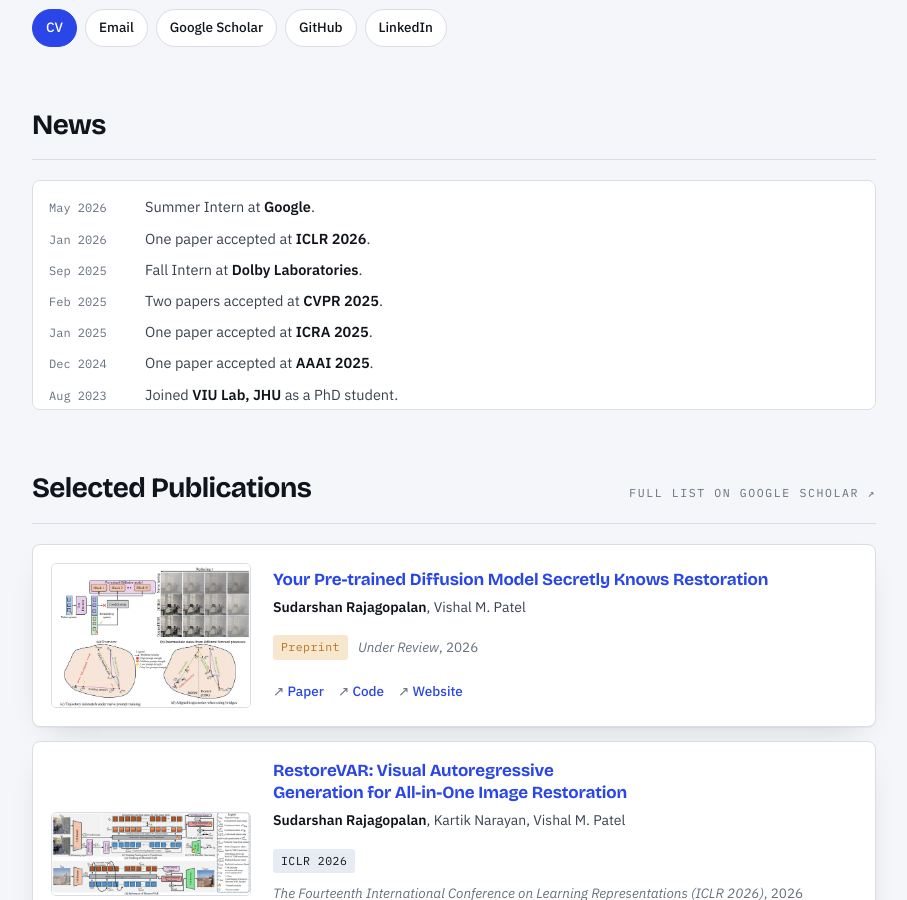
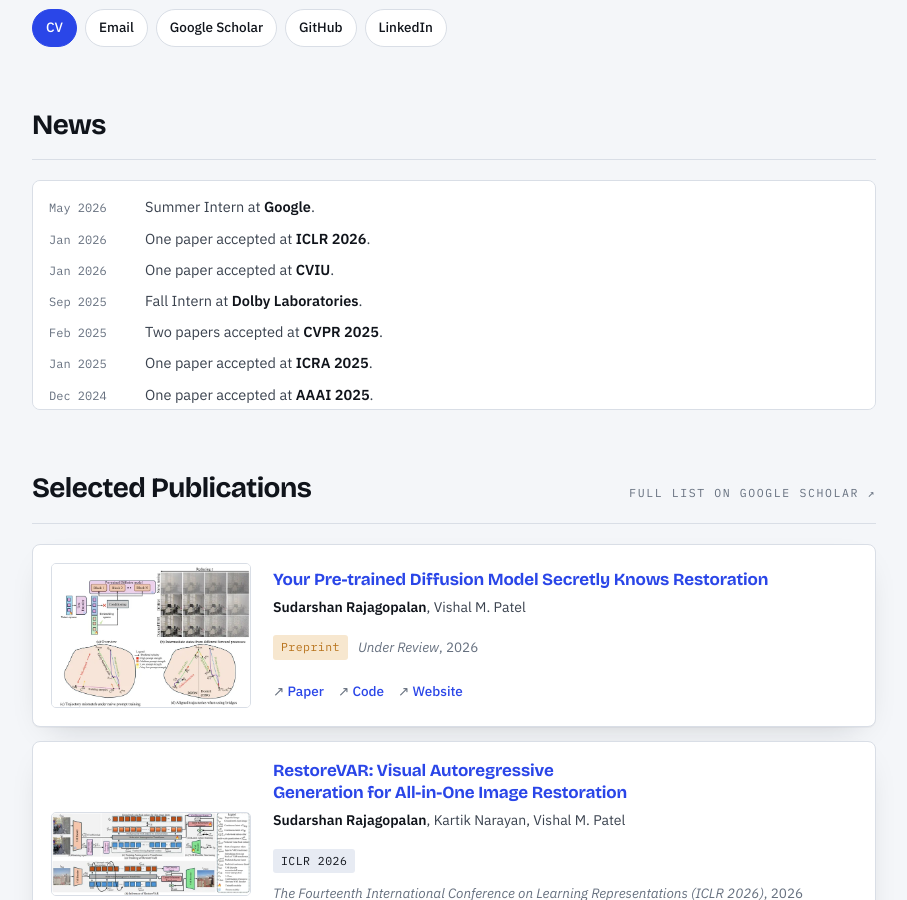
Before and after one commit to sudraj2002/sudraj2002.github.io, a Jekyll site: the page built from _posts/2026-03-20-ypt.md, in a window 1280 px wide and 900 px high, scrolled down 643 px. Shown: the whole window, without its empty margins (186-1093 px from the left). Built offline with Jekyll 4.4.1, drawn with Linux system fonts in a browser that asks for light colours.

Commit message:
Update default.html

```diff
--- a/_layouts/default.html
+++ b/_layouts/default.html
@@ -107,6 +107,7 @@
       <ul class="news">
         <li><span class="date">May 2026</span> <span>Summer Intern at <strong>Google</strong>.</span></li>
         <li><span class="date">Jan 2026</span> <span>One paper accepted at <strong>ICLR 2026</strong>.</span></li>
+        <li><span class="date">Jan 2026</span> <span>One paper accepted at <strong>CVIU</strong>.</span></li>
         <li><span class="date">Sep 2025</span> <span>Fall Intern at <strong>Dolby Laboratories</strong>.</span></li>
         <li><span class="date">Feb 2025</span> <span>Two papers accepted at <strong>CVPR 2025</strong>.</span></li>
         <li><span class="date">Jan 2025</span> <span>One paper accepted at <strong>ICRA 2025</strong>.</span></li>
```
